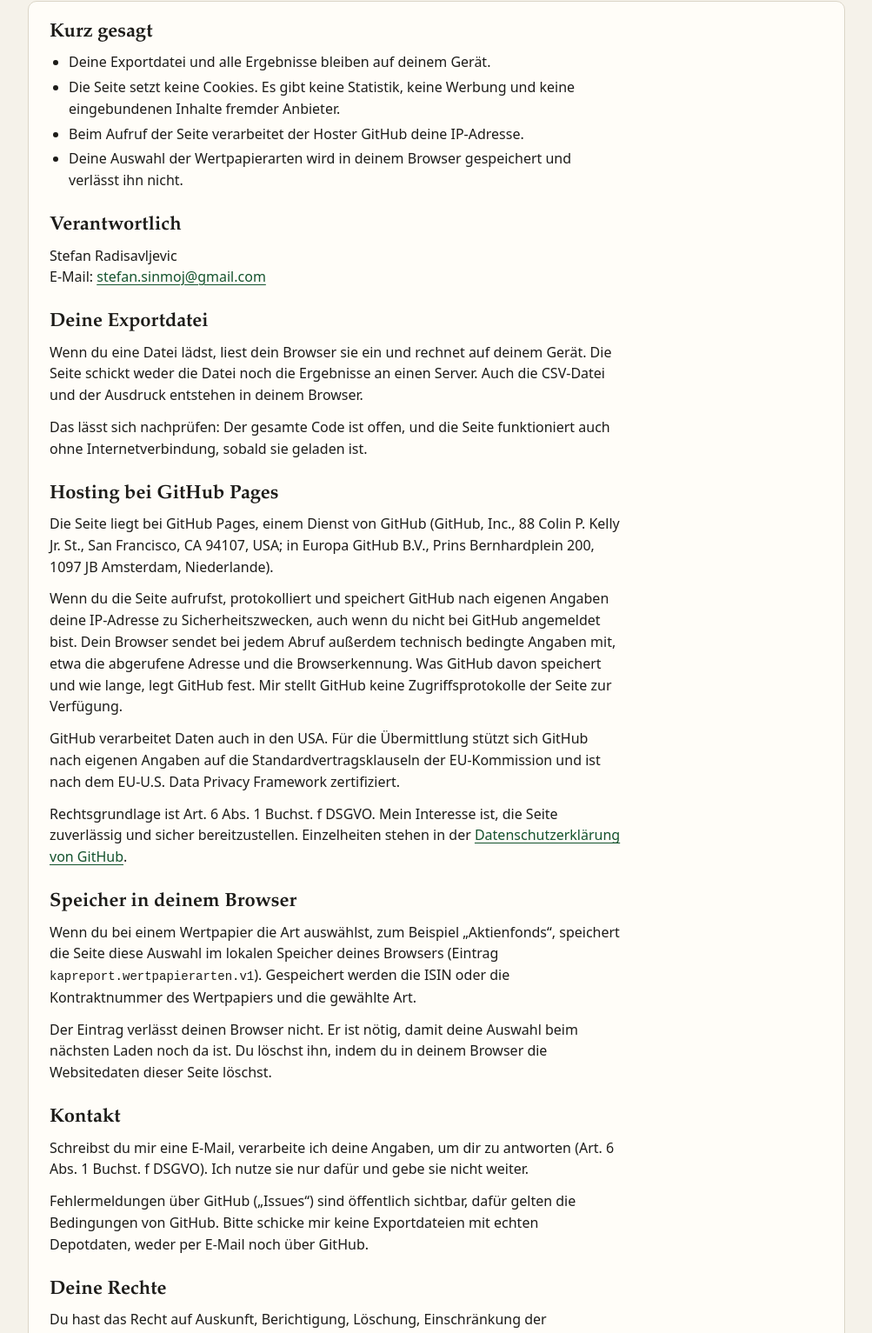
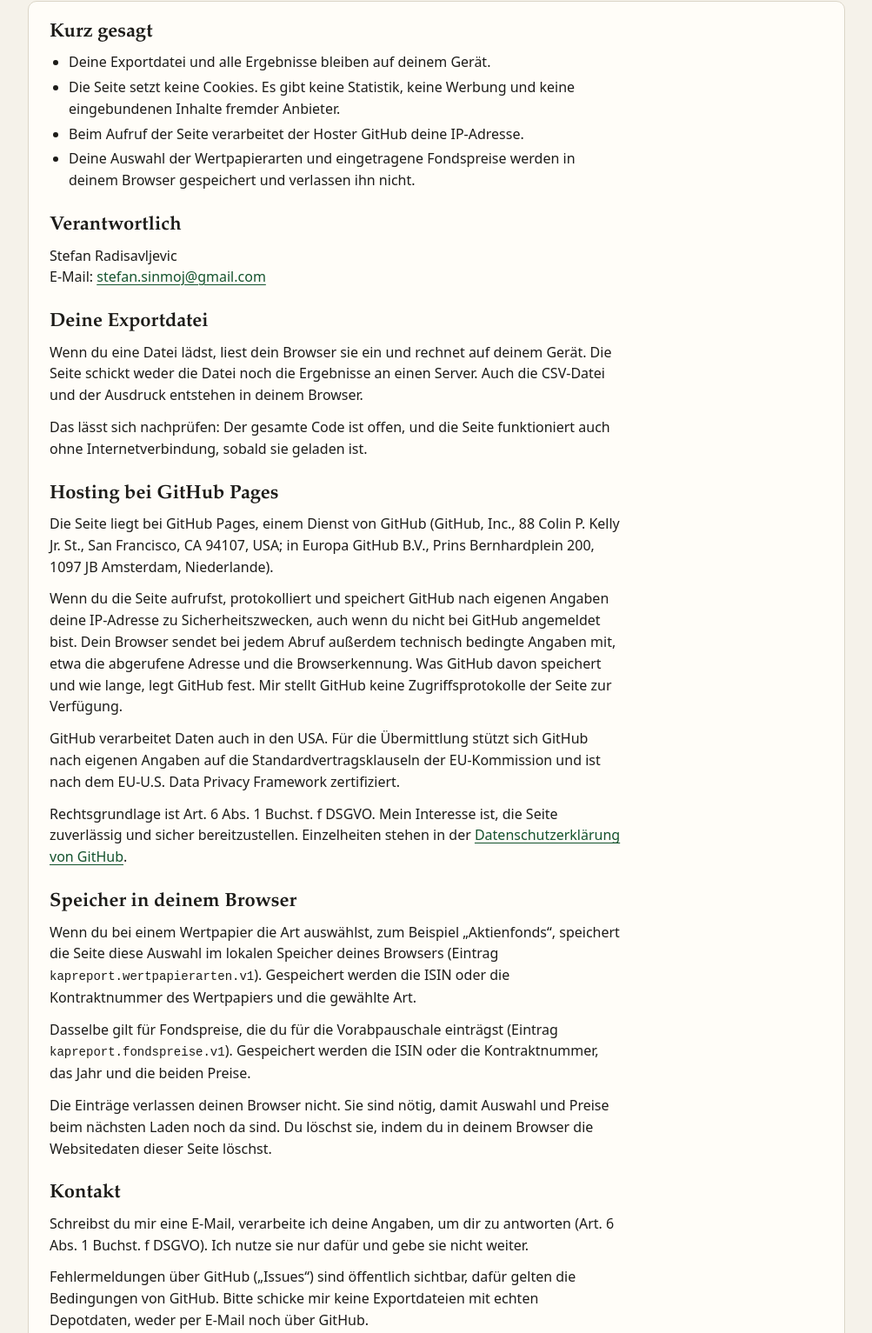
Before and after one commit to Stefan951-alt/steuerreport, a plain HTML site: page datenschutz.html in a window 1280 px wide. Shown: the part 207-1740 px from the top of the page at 87% size, without its empty margins (138-1141 px from the left). Drawn offline with Linux system fonts and the light colour scheme.

Commit message:
Update data storage information in datenschutz.html

```diff
--- a/datenschutz.html
+++ b/datenschutz.html
@@ -22,7 +22,7 @@
         <li>Deine Exportdatei und alle Ergebnisse bleiben auf deinem Gerät.</li>
         <li>Die Seite setzt keine Cookies. Es gibt keine Statistik, keine Werbung und keine eingebundenen Inhalte fremder Anbieter.</li>
         <li>Beim Aufruf der Seite verarbeitet der Hoster GitHub deine IP-Adresse.</li>
-        <li>Deine Auswahl der Wertpapierarten wird in deinem Browser gespeichert und verlässt ihn nicht.</li>
+        <li>Deine Auswahl der Wertpapierarten und eingetragene Fondspreise werden in deinem Browser gespeichert und verlassen ihn nicht.</li>
       </ul>
 
       <h2>Verantwortlich</h2>
@@ -43,7 +43,8 @@
 
       <h2>Speicher in deinem Browser</h2>
       <p>Wenn du bei einem Wertpapier die Art auswählst, zum Beispiel „Aktienfonds“, speichert die Seite diese Auswahl im lokalen Speicher deines Browsers (Eintrag <code>kapreport.wertpapierarten.v1</code>). Gespeichert werden die ISIN oder die Kontraktnummer des Wertpapiers und die gewählte Art.</p>
-      <p>Der Eintrag verlässt deinen Browser nicht. Er ist nötig, damit deine Auswahl beim nächsten Laden noch da ist. Du löschst ihn, indem du in deinem Browser die Websitedaten dieser Seite löschst.</p>
+      <p>Dasselbe gilt für Fondspreise, die du für die Vorabpauschale einträgst (Eintrag <code>kapreport.fondspreise.v1</code>). Gespeichert werden die ISIN oder die Kontraktnummer, das Jahr und die beiden Preise.</p>
+      <p>Die Einträge verlassen deinen Browser nicht. Sie sind nötig, damit Auswahl und Preise beim nächsten Laden noch da sind. Du löschst sie, indem du in deinem Browser die Websitedaten dieser Seite löschst.</p>
 
       <h2>Kontakt</h2>
       <p>Schreibst du mir eine E-Mail, verarbeite ich deine Angaben, um dir zu antworten (Art. 6 Abs. 1 Buchst. f DSGVO). Ich nutze sie nur dafür und gebe sie nicht weiter.</p>
```
